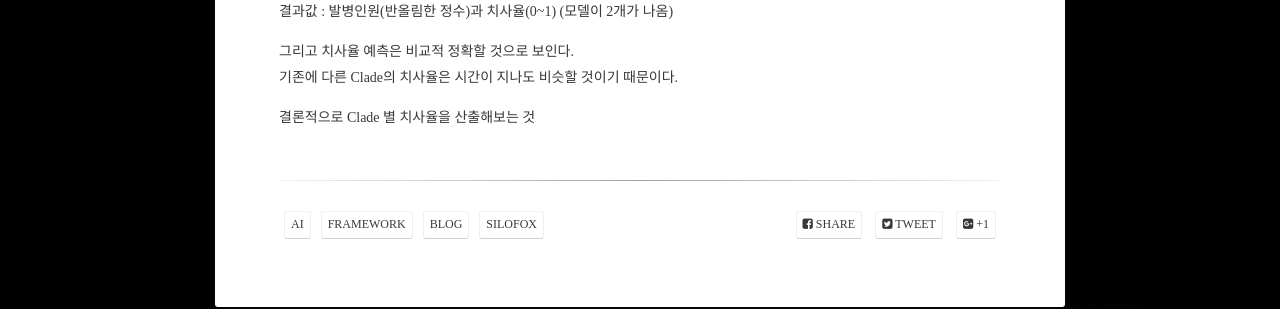
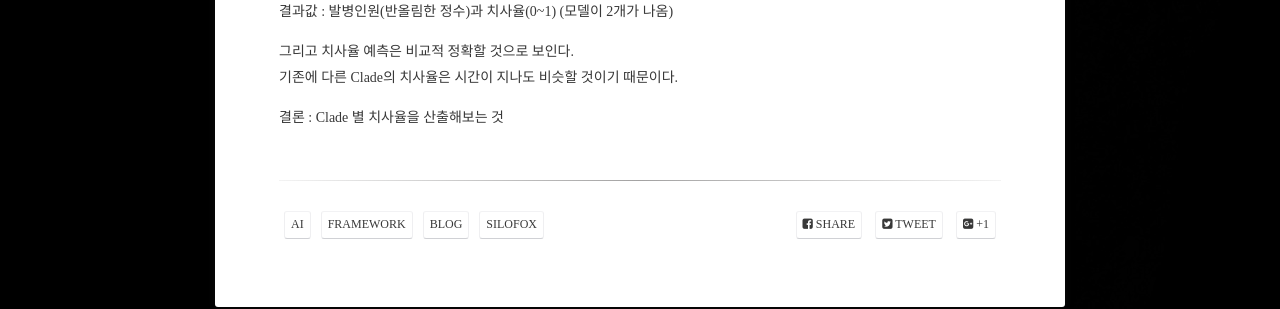
Before and after one commit to siloFoX/siloFoX.github.io, a Jekyll site: the page built from _posts/2020-09-02-ai-framework-dev-3.md, in a window 1280 px wide and 900 px high, scrolled down 1744 px. Shown: the part 513-822 px from the top of the window. Built offline with Jekyll 4.4.1, drawn with Linux system fonts in a browser that asks for light colours; some web fonts are replaced; comment, search, counter and statistics services are not loaded.

Commit message:
Fix dev 3 conclusion

```diff
--- a/_posts/2020-09-02-ai-framework-dev-3.md
+++ b/_posts/2020-09-02-ai-framework-dev-3.md
@@ -81,4 +81,4 @@ GR 값이 가장 많으니 처음 모델을 구성하는 것이 좋을 것 같
 그리고 치사율 예측은 비교적 정확할 것으로 보인다.<br>
 기존에 다른 Clade의 치사율은 시간이 지나도 비슷할 것이기 때문이다.
 
-결론적으로 Clade 별 치사율을 산출해보는 것
+결론 : Clade 별 치사율을 산출해보는 것
```
